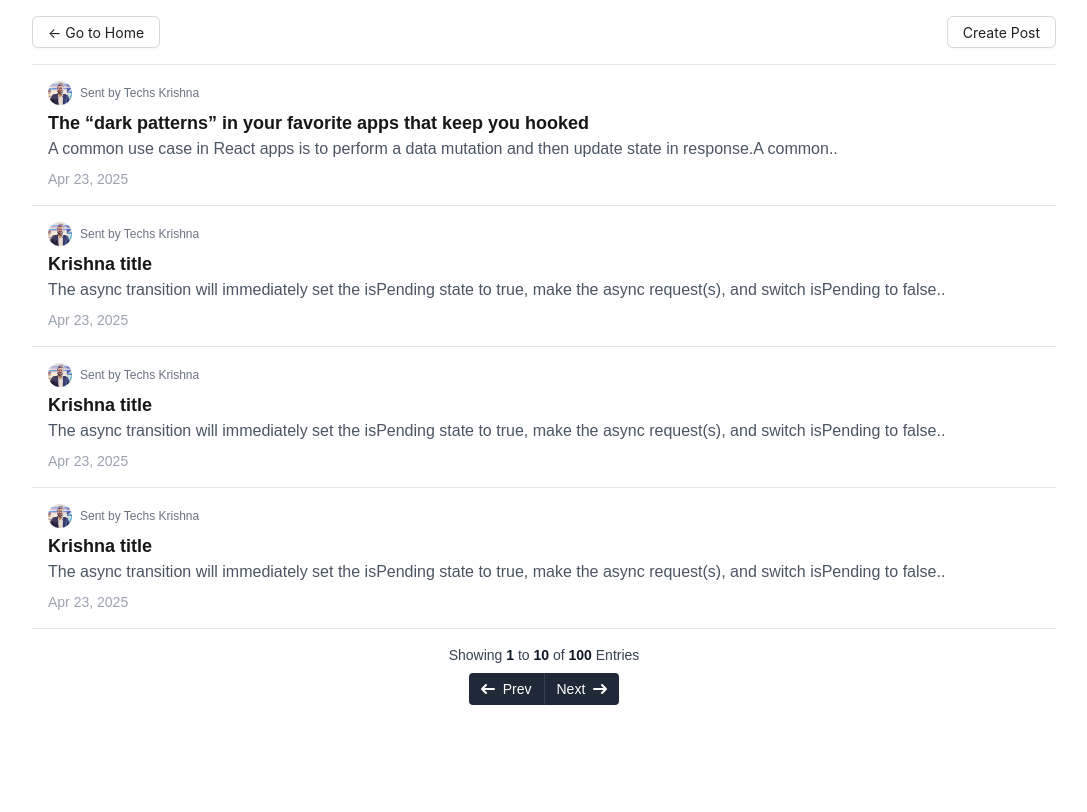
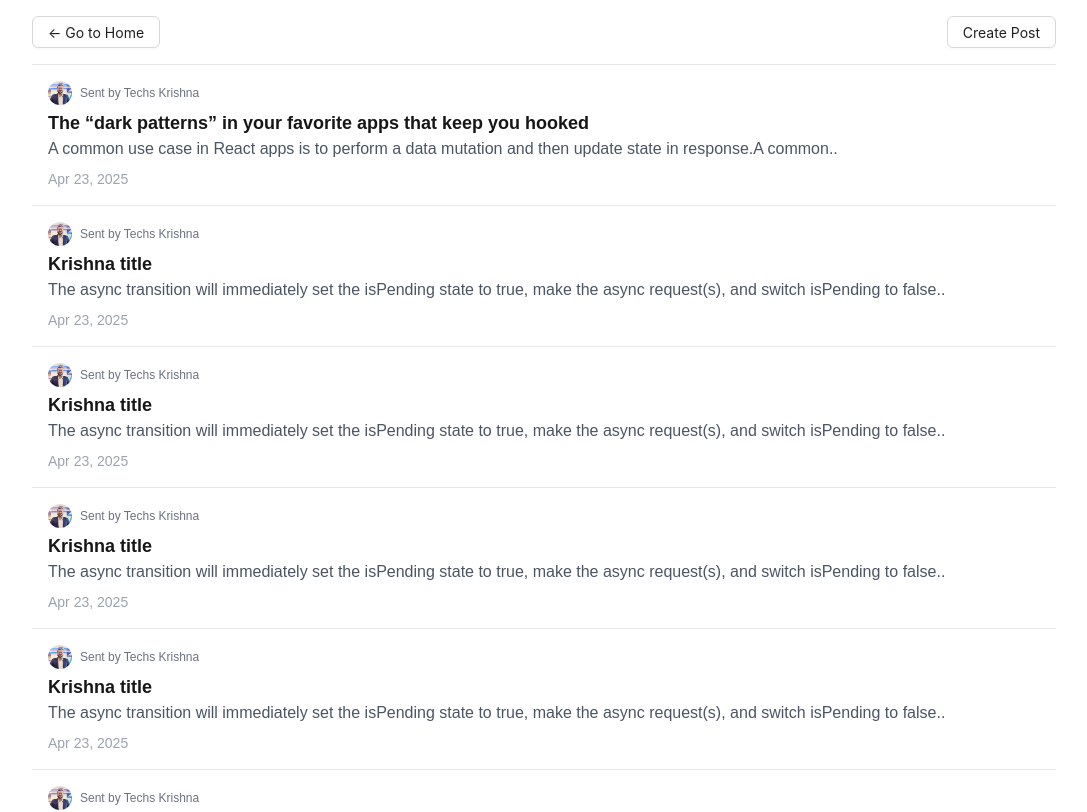
Before and after one commit to krishh743/Krishna_blogs_App, a Next.js app: page /all-pages/categories-blogs in a window 1280 px wide. Shown: the top 812 px of the page, without its empty margins (96-1183 px from the left). Built offline with nearby package versions, Linux system fonts and the light colour scheme.

Commit message:
data added

```diff
--- a/app/components/text-editor/Editor.tsx
+++ b/app/components/text-editor/Editor.tsx
@@ -46,7 +46,6 @@ export default function RichTextEditor({
       },
     },
     onUpdate: ({ editor }) => {
-      // console.log(editor.getHTML());
       onChange(editor.getHTML());
     },
   });
--- a/app/data/blogs.ts
+++ b/app/data/blogs.ts
@@ -31,4 +31,33 @@ export const blogsData = [
     date: "Apr 23, 2025",
     image: "/images/dark-patterns.jpg",
   },
+  {
+    slug: "krishna-kumar",
+    title: "Krishna title",
+    summary:
+      "The async transition will immediately set the isPending state to true, make the async request(s), and switch isPending to false after any transitions. This allows you to keep the current UI responsive and interactive while the data is changing.",
+    date: "Apr 23, 2025",
+    image: "/images/dark-patterns.jpg",
+  },{
+    slug: "krishna-kumar",
+    title: "Krishna title",
+    summary:
+      "The async transition will immediately set the isPending state to true, make the async request(s), and switch isPending to false after any transitions. This allows you to keep the current UI responsive and interactive while the data is changing.",
+    date: "Apr 23, 2025",
+    image: "/images/dark-patterns.jpg",
+  },{
+    slug: "krishna-kumar",
+    title: "Krishna title",
+    summary:
+      "The async transition will immediately set the isPending state to true, make the async request(s), and switch isPending to false after any transitions. This allows you to keep the current UI responsive and interactive while the data is changing.",
+    date: "Apr 23, 2025",
+    image: "/images/dark-patterns.jpg",
+  },{
+    slug: "krishna-kumar",
+    title: "Krishna title",
+    summary:
+      "The async transition will immediately set the isPending state to true, make the async request(s), and switch isPending to false after any transitions. This allows you to keep the current UI responsive and interactive while the data is changing.",
+    date: "Apr 23, 2025",
+    image: "/images/dark-patterns.jpg",
+  },
 ];
```
